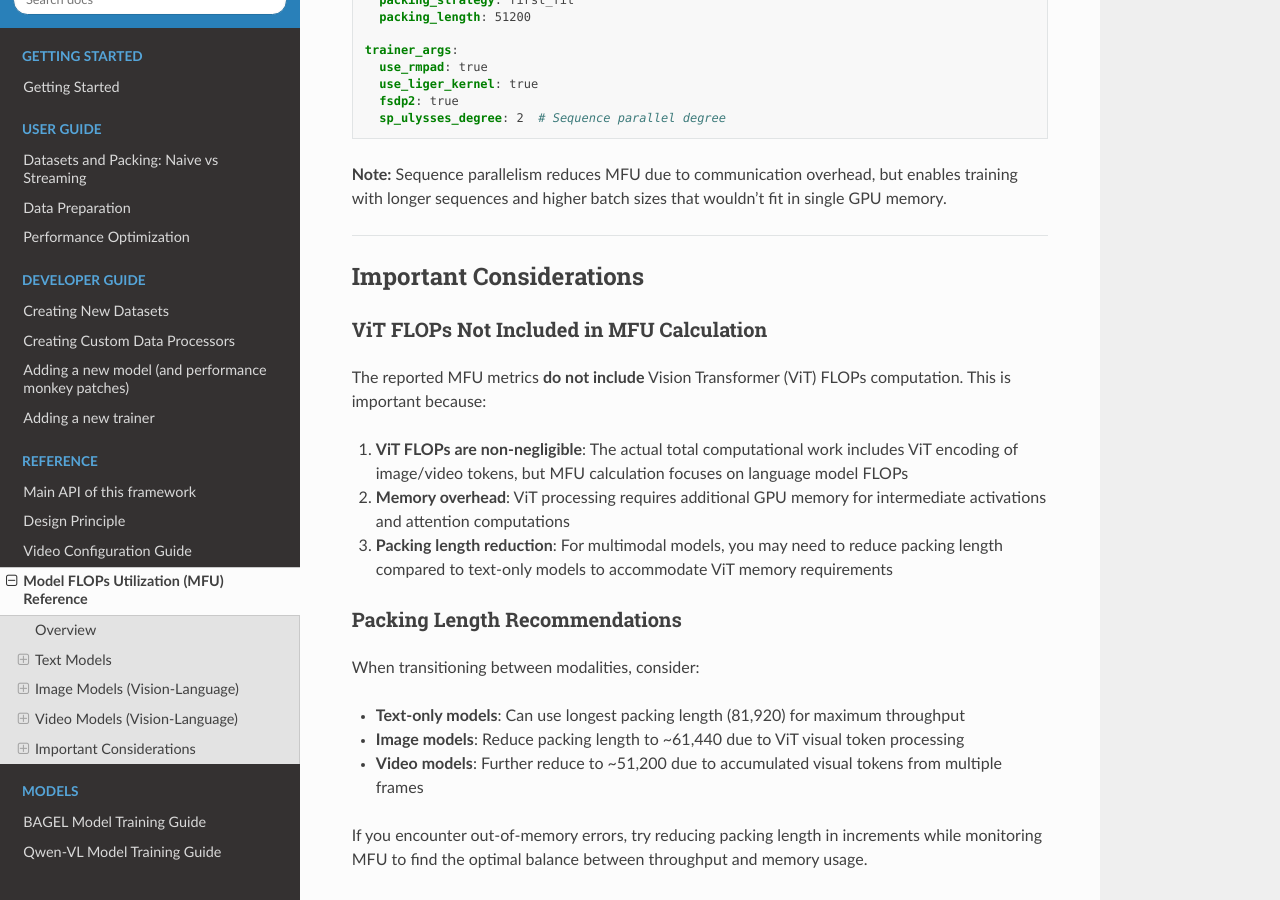
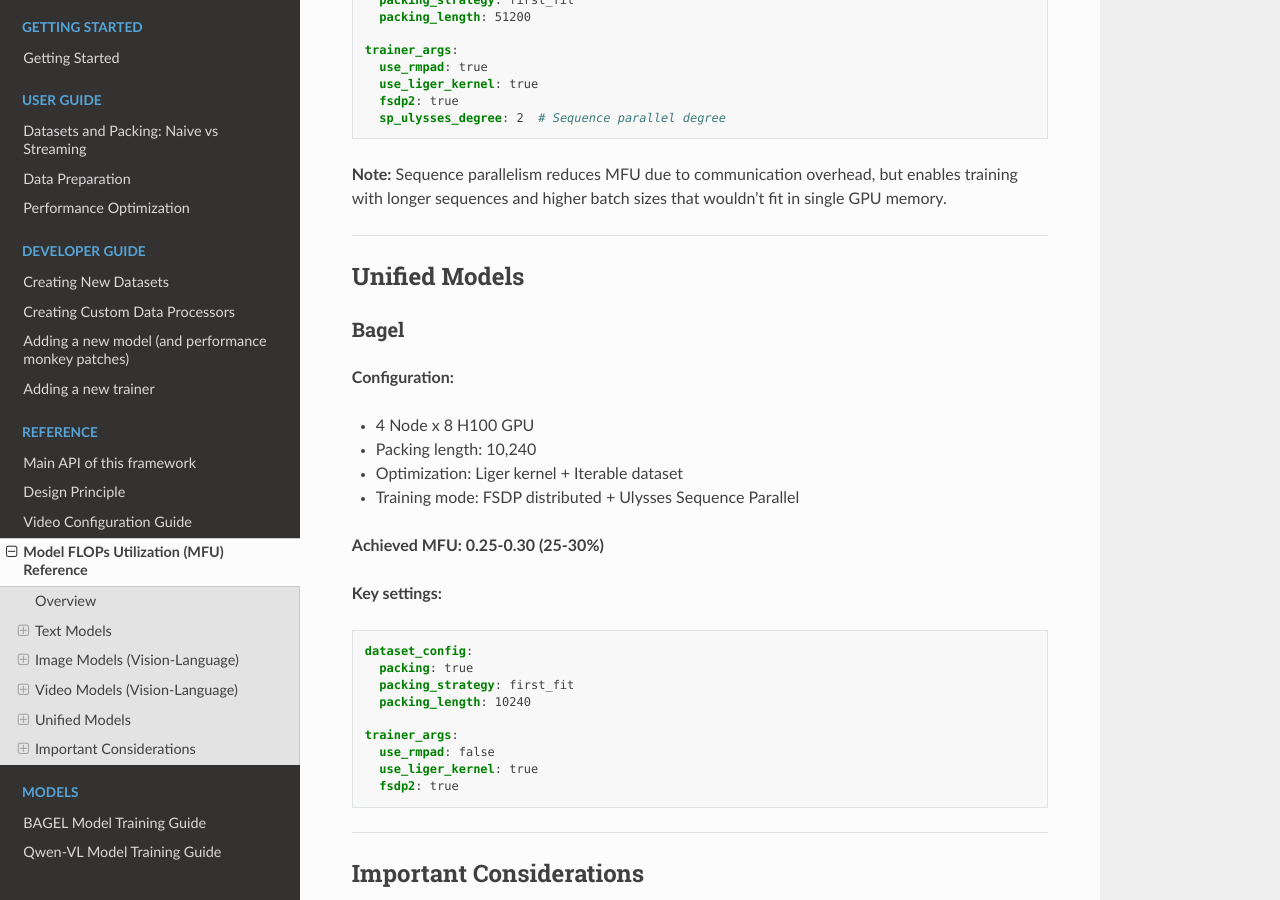
Before and after one commit to leo1oel/lmms-engine, a Sphinx documentation site: the page built from docs/reference/mfu.md, in a window 1280 px wide and 900 px high, scrolled down 2782 px. Built offline with Sphinx 7.4.7 and the Read the Docs theme 3.1.0, drawn with Linux system fonts in a browser that asks for light colours.

Commit message:
[docs] Fix BAGEL model packing status in README (#79)
* Fix BAGEL model packing status in README

* Document Unified Models and Bagel configuration

Added a section on Unified Models with details about Bagel configuration and settings.

* Delete examples/diffusion_language_model/run_multigpu.sh

````diff
--- a/docs/reference/mfu.md
+++ b/docs/reference/mfu.md
@@ -127,6 +127,34 @@ trainer_args:
 
 ---
 
+## Unified Models
+
+### Bagel
+
+**Configuration:**
+
+- 4 Node x 8 H100 GPU
+- Packing length: 10,240
+- Optimization: Liger kernel + Iterable dataset
+- Training mode: FSDP distributed + Ulysses Sequence Parallel
+
+**Achieved MFU: 0.25-0.30 (25-30%)**
+
+**Key settings:**
+```yaml
+dataset_config:
+  packing: true
+  packing_strategy: first_fit
+  packing_length: 10240
+
+trainer_args:
+  use_rmpad: false
+  use_liger_kernel: true
+  fsdp2: true
+```
+
+---
+
 ## Important Considerations
 
 ### ViT FLOPs Not Included in MFU Calculation
````
Also changed, not shown: README.md (+1 -1 lines), 1 other file.
